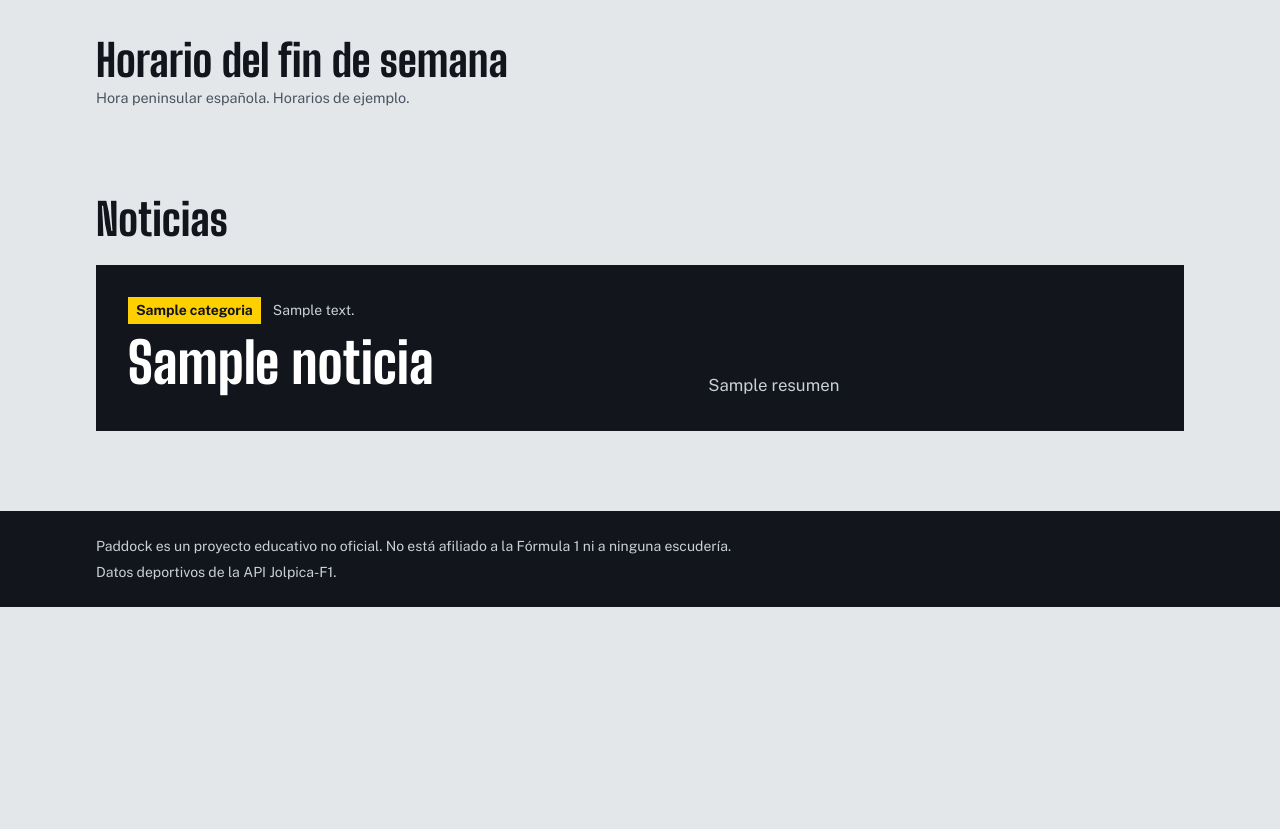
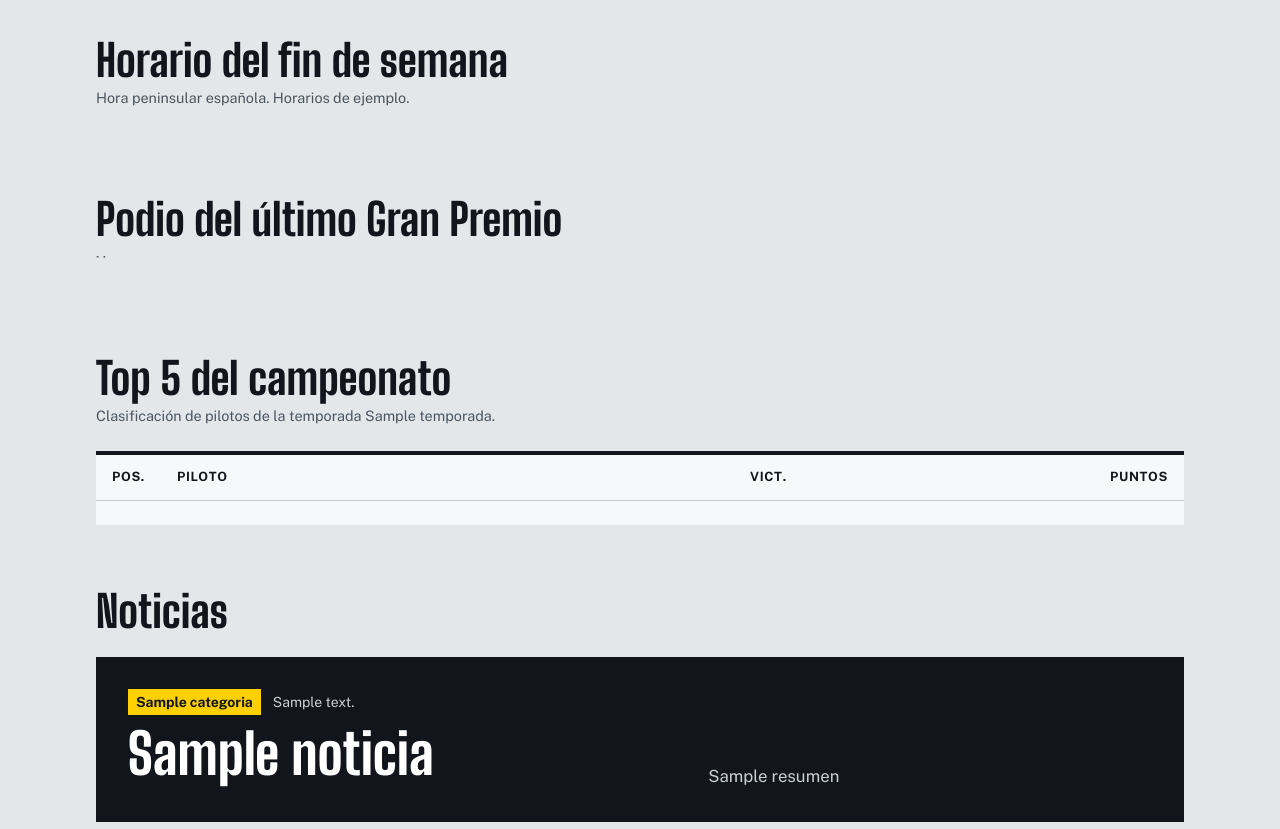
Before and after one commit to DiegoRivera14/paddock-f1, a Spring app: template src/main/resources/templates/index.html in a window 1280 px wide. Shown: the part 248-1077 px from the top of the page. Before the commit the page ends 855 px from the top, so only its background shows below. Run offline with Thymeleaf, Linux system fonts and the light colour scheme; the template is opened without the code that fills it: most values are stand-ins (such as "Sample title", 1, 10 or a date in 2020); data that the repository does not hold is empty; some of the project's set-up classes (security, data sources, template engines, error pages and the like) are left out, and stand-ins take their place.

Commit message:
feat: secciones de podio y top 5 en la portada

```diff
--- a/src/main/resources/templates/index.html
+++ b/src/main/resources/templates/index.html
@@ -63,6 +63,52 @@
         </div>
     </section>
 
+    <!-- Podio del último Gran Premio -->
+    <section class="podio" th:if="${podio != null}" aria-labelledby="titulo-podio">
+        <h2 class="seccion__titulo" id="titulo-podio">Podio del último Gran Premio</h2>
+        <p class="seccion__nota">
+            <span th:text="${podio.carrera()}">Abu Dhabi Grand Prix</span> ·
+            <span th:text="${podio.circuito()}">Yas Marina Circuit</span> ·
+            <span th:text="${podio.fecha()}">7 de diciembre de 2025</span>
+        </p>
+        <ol class="podio__lista">
+            <li class="podio__puesto" th:each="p : ${podio.puestos()}" th:style="|--equipo:${p.color()}|">
+                <span class="podio__pos" th:text="${p.posicion()}">1</span>
+                <span class="podio__piloto" th:text="${p.piloto()}">Max Verstappen</span>
+                <span class="podio__equipo" th:text="${p.escuderia()}">Red Bull</span>
+                <span class="podio__datos" th:text="|Salida: ${p.salida()} · ${p.puntos()} puntos|">Salida: 1º · 25 puntos</span>
+            </li>
+        </ol>
+    </section>
+
+    <!-- Los cinco primeros del campeonato -->
+    <section class="top5" th:if="${!top5.isEmpty()}" aria-labelledby="titulo-top5">
+        <h2 class="seccion__titulo" id="titulo-top5">Top 5 del campeonato</h2>
+        <p class="seccion__nota">Clasificación de pilotos de la temporada <span th:text="${temporada}">2025</span>.</p>
+        <table class="tabla">
+            <caption class="solo-lectores">Los cinco primeros pilotos del campeonato</caption>
+            <thead>
+            <tr>
+                <th scope="col">Pos.</th>
+                <th scope="col">Piloto</th>
+                <th scope="col" class="tabla__num"><abbr title="Victorias">Vict.</abbr></th>
+                <th scope="col" class="tabla__num">Puntos</th>
+            </tr>
+            </thead>
+            <tbody>
+            <tr th:each="f : ${top5}" th:style="|--equipo:${f.color()}|">
+                <td class="tabla__pos" th:text="${f.posicion()}">1</td>
+                <td>
+                    <span class="tabla__principal" th:text="${f.nombre()}">Lando Norris</span>
+                    <span class="tabla__secundario" th:text="${f.escuderia()}">McLaren</span>
+                </td>
+                <td class="tabla__num" th:text="${f.victorias()}">7</td>
+                <td class="tabla__num tabla__destacado" th:text="${f.puntosTexto()}">423</td>
+            </tr>
+            </tbody>
+        </table>
+    </section>
+
     <!-- Noticias -->
     <section class="noticias" aria-labelledby="titulo-noticias">
         <h2 class="seccion__titulo" id="titulo-noticias">Noticias</h2>
```
